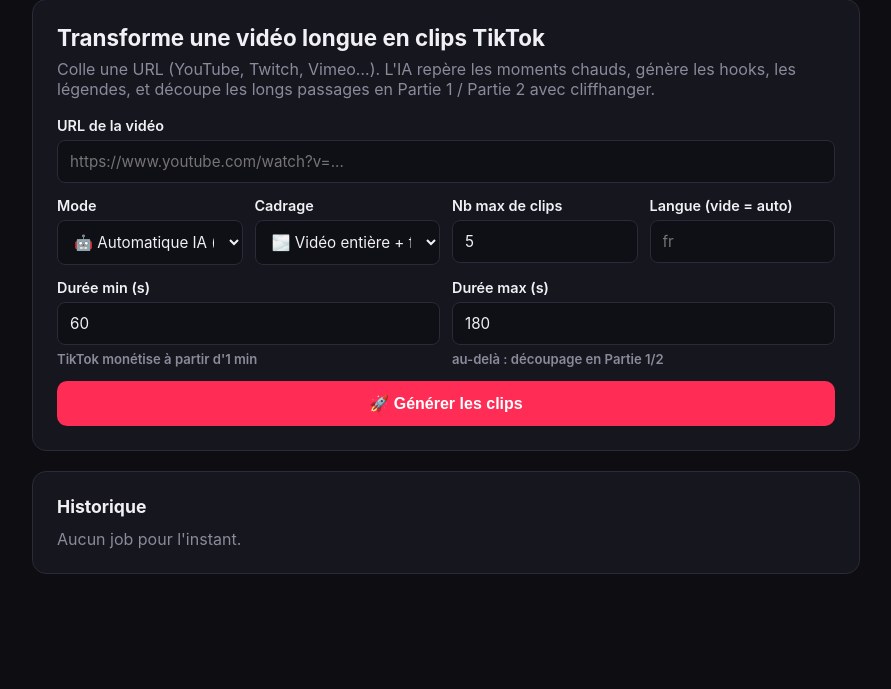
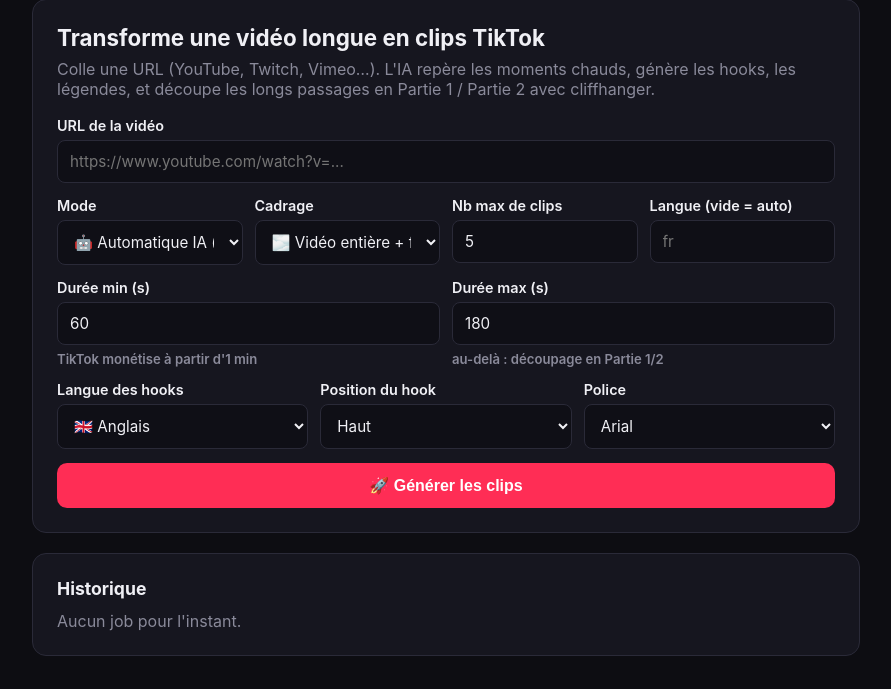
Before and after one commit to Kazza2115/TIKTOKMONEYPRINTER, a Flask app: page / in a window 1280 px wide. Shown: the part 438-1127 px from the top of the page, without its empty margins (194-1085 px from the left). Before the commit the page ends 1012 px from the top, so only its background shows below. Run offline with Flask 3, Linux system fonts and the light colour scheme.

Commit message:
Hooks en anglais par défaut + choix position et police
- Hooks/légendes IA rédigés en anglais par défaut (menu langue EN/FR)
- Position du hook au choix : haut / milieu / bas (alignements .ass)
- Menu déroulant de police : Arial, Impact, Verdana, Tahoma, Georgia,
  Trebuchet MS, Comic Sans MS, Franklin Gothic (polices Windows standard)
- Câblage complet : UI -> routes -> jobs -> build_ass / analyzer, avec
  validation et repli Arial si police inconnue

Co-Authored-By: Claude Fable 5 <noreply@anthropic.com>
Claude-Session: https://claude.ai/code/session_01QGqoBo1Wkts7Hjoa4KXw3z

```diff
--- a/app/jobs.py
+++ b/app/jobs.py
@@ -41,6 +41,9 @@ class Job:
     framing: str = "fit"  # "fit" (vidéo entière + fond flouté) | "crop" (zoom)
     min_duration: int = 0  # 0 = valeur par défaut de config
     max_duration: int = 0
+    font: str = "Arial"
+    hook_position: str = "top"  # top | middle | bottom
+    hook_lang: str = "anglais"  # langue des hooks/légendes en mode IA
     status: str = "pending"  # pending | running | done | error
     step: str = "download"
     progress: float = 0.0
@@ -125,9 +128,11 @@ def parse_manual_clips(text: str) -> list[dict]:
 def create_job(url: str, mode: str = "ai", manual_clips: list[dict] | None = None,
                language: str | None = None, max_clips: int | None = None,
                framing: str = "fit", min_duration: int = 0,
-               max_duration: int = 0) -> Job:
+               max_duration: int = 0, font: str = "Arial",
+               hook_position: str = "top", hook_lang: str = "anglais") -> Job:
     job = Job(id=uuid.uuid4().hex[:12], url=url, mode=mode, framing=framing,
-              min_duration=min_duration, max_duration=max_duration)
+              min_duration=min_duration, max_duration=max_duration,
+              font=font, hook_position=hook_position, hook_lang=hook_lang)
     with _lock:
         _jobs[job.id] = job
     _save(job)
@@ -192,7 +197,8 @@ def _run(job: Job, manual_clips: list[dict] | None, language: str | None,
                 )
             else:
                 plan = analyzer.analyze(
-                    transcript, src.title, src.duration, max_clips=max_clips, **dur_kw
+                    transcript, src.title, src.duration, max_clips=max_clips,
+                    hook_lang=job.hook_lang, **dur_kw
                 )
             suggestions = plan.clips
             summary = plan.video_summary
@@ -216,6 +222,8 @@ def _run(job: Job, manual_clips: list[dict] | None, language: str | None,
                 part=c.part,
                 series_total=c.series_total,
                 out_path=clip_dir / f"clip_{i + 1:02d}.ass",
+                font=job.font,
+                hook_position=job.hook_position,
             )
             filename = f"clip_{i + 1:02d}.mp4"
             cutter.cut_clip(
--- a/app/pipeline/analyzer.py
+++ b/app/pipeline/analyzer.py
@@ -52,10 +52,10 @@ CONTRAINTES TECHNIQUES :
   toute la vidéo est parfaitement valide.
 - Les timestamps start/end doivent correspondre à des débuts/fins de phrases du transcript
   (utilise les bornes [start-end] fournies). Ne coupe jamais un mot en deux.
-- hook_text : le texte incrusté en haut du clip pendant les premières secondes. Court (max 8 mots),
-  percutant, en MAJUSCULES ou style choc. En français sauf si la vidéo est dans une autre langue.
+- hook_text : le texte incrusté sur le clip pendant les premières secondes. Court (max 8 mots),
+  percutant, en MAJUSCULES ou style choc. RÉDIGE-LE EN {hook_lang}.
 - caption : la description TikTok — 1 phrase qui pousse au commentaire + 3 à 5 hashtags pertinents
-  (mélange gros hashtags et hashtags de niche).
+  (mélange gros hashtags et hashtags de niche). RÉDIGE-LA EN {hook_lang}.
 - viral_score : ton estimation 0-100 du potentiel du clip. Sois exigeant : un 80+ doit être rare.
 - Classe les clips du plus fort au plus faible potentiel, mais garde les parties d'une même série
   consécutives et dans l'ordre.
@@ -85,7 +85,7 @@ class ClipPlan(BaseModel):
 
 def analyze(transcript: Transcript, video_title: str, duration: float,
             max_clips: int | None = None, min_dur: int | None = None,
-            max_dur: int | None = None) -> ClipPlan:
+            max_dur: int | None = None, hook_lang: str = "anglais") -> ClipPlan:
     api_key = os.getenv("ANTHROPIC_API_KEY")
     if not api_key:
         raise RuntimeError(
@@ -108,6 +108,7 @@ def analyze(transcript: Transcript, video_title: str, duration: float,
         min_dur=min_dur,
         max_dur=max_dur,
         max_clips=max_clips,
+        hook_lang=hook_lang,
     )
 
     user_content = (
--- a/app/pipeline/subtitles.py
+++ b/app/pipeline/subtitles.py
@@ -12,7 +12,24 @@ from .transcriber import Word
 HOOK_DURATION = 3.5  # secondes d'affichage du hook
 WORDS_PER_GROUP = 3
 
-ASS_HEADER = """[Script Info]
+# polices proposées (doivent être installées sur le PC ; ce sont des polices
+# Windows standard, donc disponibles partout)
+FONTS = ["Arial", "Impact", "Verdana", "Tahoma", "Georgia", "Trebuchet MS",
+         "Comic Sans MS", "Franklin Gothic Medium"]
+
+# position du hook -> (Alignment .ass, MarginV)
+#   haut = 8 (haut-centre), milieu = 5 (centre), bas = 2 (bas-centre, au-dessus des sous-titres)
+HOOK_POSITIONS = {
+    "top": (8, 180),
+    "middle": (5, 0),
+    "bottom": (2, 300),
+}
+
+
+def _header(font: str, hook_align: int, hook_marginv: int) -> str:
+    if font not in FONTS:
+        font = "Arial"
+    return f"""[Script Info]
 ScriptType: v4.00+
 PlayResX: 1080
 PlayResY: 1920
@@ -21,13 +38,14 @@ ScaledBorderAndShadow: yes
 
 [V4+ Styles]
 Format: Name, Fontname, Fontsize, PrimaryColour, SecondaryColour, OutlineColour, BackColour, Bold, Italic, Underline, StrikeOut, ScaleX, ScaleY, Spacing, Angle, BorderStyle, Outline, Shadow, Alignment, MarginL, MarginR, MarginV, Encoding
-Style: Sub,Arial,96,&H00FFFFFF,&H00FFFFFF,&H00000000,&H80000000,-1,0,0,0,100,100,0,0,1,9,3,2,60,60,660,1
-Style: Hook,Arial,72,&H00FFFFFF,&H00FFFFFF,&H00000000,&HA0000000,-1,0,0,0,100,100,0,0,3,10,0,8,70,70,180,1
+Style: Sub,{font},96,&H00FFFFFF,&H00FFFFFF,&H00000000,&H80000000,-1,0,0,0,100,100,0,0,1,9,3,2,60,60,660,1
+Style: Hook,{font},72,&H00FFFFFF,&H00FFFFFF,&H00000000,&HA0000000,-1,0,0,0,100,100,0,0,3,10,0,{hook_align},70,70,{hook_marginv},1
 Style: Badge,Arial,52,&H0000E5FF,&H0000E5FF,&H00000000,&HA0000000,-1,0,0,0,100,100,0,0,3,8,0,8,70,70,70,1
 
 [Events]
 Format: Layer, Start, End, Style, Name, MarginL, MarginR, MarginV, Effect, Text
 """
+
 
 HIGHLIGHT = r"{\c&H00E5FF&}"  # jaune-or (BGR)
 RESET = r"{\c&HFFFFFF&}"
@@ -53,9 +71,13 @@ def build_ass(
     part: int | None,
     series_total: int | None,
     out_path: Path,
+    font: str = "Arial",
+    hook_position: str = "top",
 ) -> Path:
     """Écrit le fichier .ass du clip (timestamps relatifs au clip)."""
     clip_len = clip_end - clip_start
+    hook_align, hook_marginv = HOOK_POSITIONS.get(hook_position, HOOK_POSITIONS["top"])
+    header = _header(font, hook_align, hook_marginv)
     events: list[str] = []
 
     # --- hook en haut ---
@@ -99,5 +121,5 @@ def build_ass(
                 f"Dialogue: 0,{_ts(start)},{_ts(end)},Sub,,0,0,0,,{' '.join(parts)}"
             )
 
-    out_path.write_text(ASS_HEADER + "\n".join(events) + "\n", encoding="utf-8")
+    out_path.write_text(header + "\n".join(events) + "\n", encoding="utf-8")
     return out_path
--- a/app/routes.py
+++ b/app/routes.py
@@ -57,10 +57,21 @@ def api_create_job():
     if min_duration and max_duration and max_duration <= min_duration:
         return jsonify({"error": "La durée max doit être supérieure à la durée min."}), 400
 
+    from .pipeline.subtitles import FONTS, HOOK_POSITIONS
+
+    font = data.get("font") or "Arial"
+    if font not in FONTS:
+        font = "Arial"
+    hook_position = data.get("hook_position") or "top"
+    if hook_position not in HOOK_POSITIONS:
+        hook_position = "top"
+    hook_lang = "français" if (data.get("hook_lang") == "fr") else "anglais"
+
     job = jobs.create_job(
         url, mode=mode, manual_clips=manual_clips, language=language,
         max_clips=max_clips, framing=framing,
         min_duration=min_duration, max_duration=max_duration,
+        font=font, hook_position=hook_position, hook_lang=hook_lang,
     )
     return jsonify(job.to_dict()), 201
 
--- a/app/static/app.js
+++ b/app/static/app.js
@@ -107,6 +107,9 @@ if (form) {
           framing: fd.get("framing"),
           min_duration: fd.get("min_duration"),
           max_duration: fd.get("max_duration"),
+          hook_lang: fd.get("hook_lang"),
+          hook_position: fd.get("hook_position"),
+          font: fd.get("font"),
           max_clips: fd.get("max_clips"),
           language: fd.get("language"),
           manual_clips: fd.get("manual_clips"),
--- a/app/templates/index.html
+++ b/app/templates/index.html
@@ -66,6 +66,34 @@
       </label>
     </div>
 
+    <div class="row">
+      <label>Langue des hooks
+        <select name="hook_lang">
+          <option value="en">🇬🇧 Anglais</option>
+          <option value="fr">🇫🇷 Français</option>
+        </select>
+      </label>
+      <label>Position du hook
+        <select name="hook_position">
+          <option value="top">Haut</option>
+          <option value="middle">Milieu</option>
+          <option value="bottom">Bas</option>
+        </select>
+      </label>
+      <label>Police
+        <select name="font">
+          <option value="Arial">Arial</option>
+          <option value="Impact">Impact</option>
+          <option value="Verdana">Verdana</option>
+          <option value="Tahoma">Tahoma</option>
+          <option value="Georgia">Georgia</option>
+          <option value="Trebuchet MS">Trebuchet MS</option>
+          <option value="Comic Sans MS">Comic Sans MS</option>
+          <option value="Franklin Gothic Medium">Franklin Gothic</option>
+        </select>
+      </label>
+    </div>
+
     <label id="manual-block" class="hidden">Clips manuels — un par ligne :
       <span class="muted small">format : <code>1:23-1:55 | HOOK OPTIONNEL | légende optionnelle</code></span>
       <textarea name="manual_clips" rows="4" placeholder="0:42-1:12 | IL A TOUT PERDU EN 30 SECONDES | La suite en partie 2 👀 #storytime"></textarea>
```
